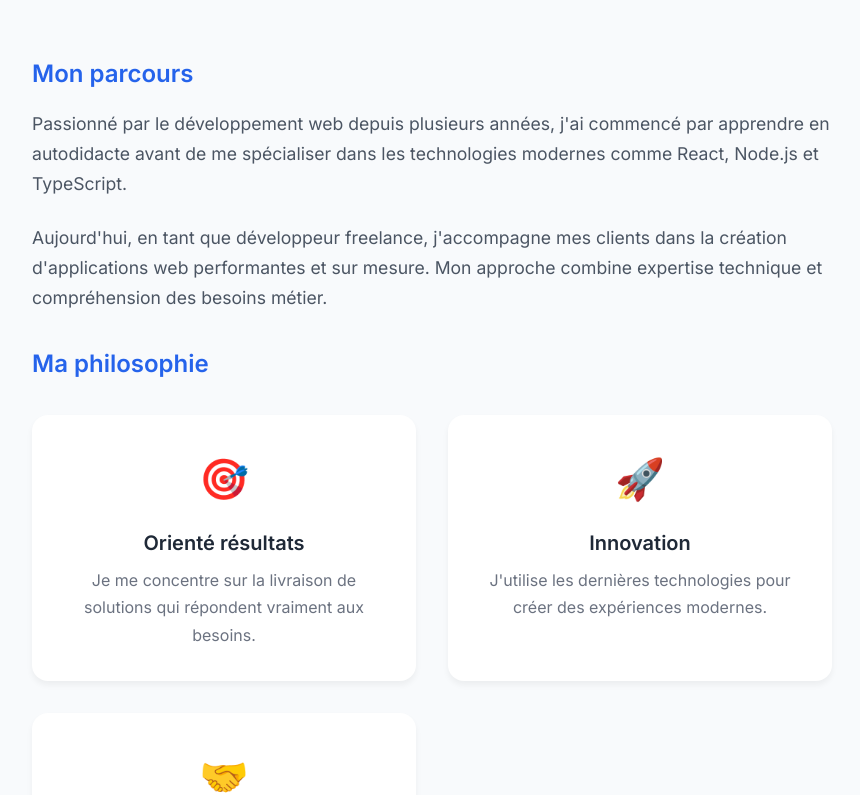
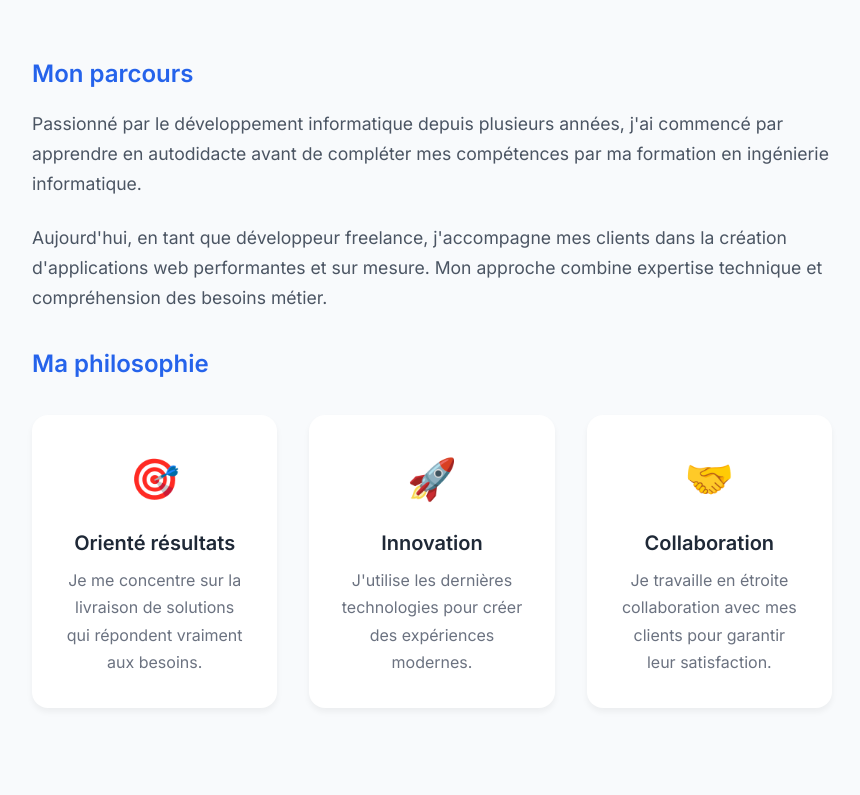
Before and after one commit to Arthur-Blamart/Portfolio, a React (Vite) app: page / in a window 1280 px wide. Shown: the part 713-1508 px from the top of the page, without its empty margins (208-1068 px from the left). Built offline with nearby package versions, Linux system fonts and the light colour scheme.

Commit message:
changement de texte

```diff
--- a/src/components/About.css
+++ b/src/components/About.css
@@ -42,7 +42,7 @@
 
 .philosophy-grid {
   display: grid;
-  grid-template-columns: repeat(auto-fit, minmax(250px, 1fr));
+  grid-template-columns: repeat(3, 1fr);
   gap: 2rem;
   margin-top: 2rem;
 }
--- a/src/components/About.jsx
+++ b/src/components/About.jsx
@@ -10,9 +10,9 @@ const About = () => {
           <div className="about-text">
             <h3>Mon parcours</h3>
             <p>
-              Passionné par le développement web depuis plusieurs années, j'ai commencé
-              par apprendre en autodidacte avant de me spécialiser dans les technologies
-              modernes comme React, Node.js et TypeScript.
+              Passionné par le développement informatique depuis plusieurs années, j'ai commencé
+              par apprendre en autodidacte avant de compléter mes compétences par ma formation
+              en ingénierie informatique.
             </p>
             <p>
               Aujourd'hui, en tant que développeur freelance, j'accompagne mes clients
```
